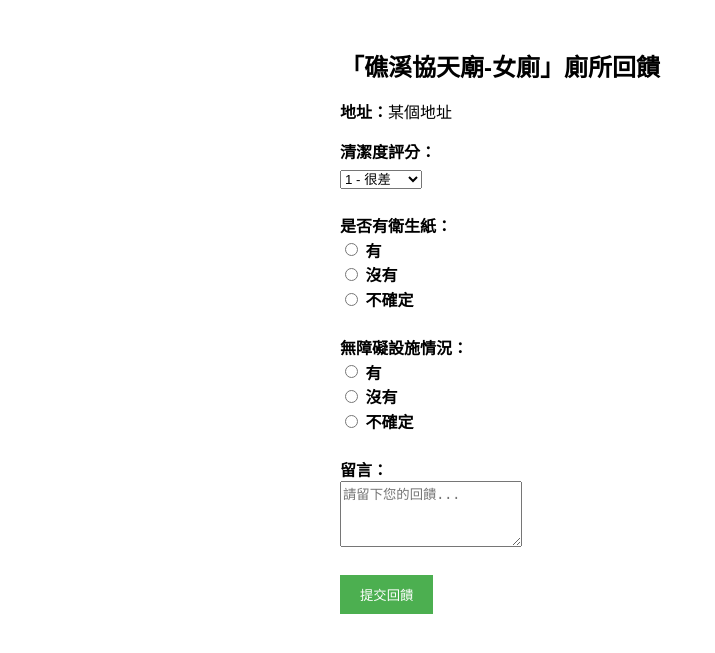
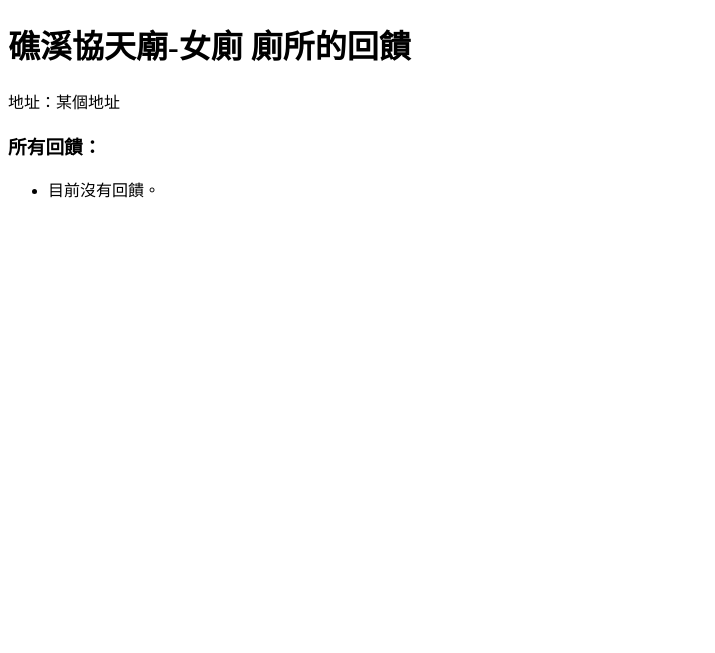
Before and after one commit to eason11133/toilet-bot, a Flask app: a page that uses templates/toilet_feedback.html in a window 1280 px wide. Shown: the top 653 px of the page, without its empty margins (0-715 px from the left). Run offline with Flask 3, Linux system fonts and the light colour scheme.

Commit message:
Add toilet_feedback.html template

```diff
--- a/templates/toilet_feedback.html
+++ b/templates/toilet_feedback.html
@@ -1,54 +1,27 @@
 <!DOCTYPE html>
-<html lang="zh-Hant">
+<html lang="zh-TW">
 <head>
     <meta charset="UTF-8">
     <meta name="viewport" content="width=device-width, initial-scale=1.0">
-    <title>廁所回饋 - {{ name }}</title>
-    <style>
-        body { font-family: sans-serif; max-width: 600px; margin: auto; padding: 2em; }
-        h1 { font-size: 24px; }
-        .form-group { margin-bottom: 1.5em; }
-        label { display: block; font-weight: bold; }
-        select, input[type="radio"] { margin-top: 0.5em; }
-        .submit-btn { background-color: #4CAF50; color: white; padding: 10px 20px; border: none; cursor: pointer; }
-        .submit-btn:hover { background-color: #45a049; }
-    </style>
+    <title>廁所回饋</title>
 </head>
 <body>
-    <h1>「{{ name }}」廁所回饋</h1>
-    <p><strong>地址：</strong>{{ address }}</p>
-    <form action="/submit_feedback" method="post">
-        <div class="form-group">
-            <label for="rating">清潔度評分：</label>
-            <select name="rating" id="rating" required>
-                <option value="1">1 - 很差</option>
-                <option value="2">2 - 還可以</option>
-                <option value="3">3 - 普通</option>
-                <option value="4">4 - 好</option>
-                <option value="5">5 - 很好</option>
-            </select>
-        </div>
-
-        <div class="form-group">
-            <label>是否有衛生紙：</label>
-            <label><input type="radio" name="toilet_paper" value="有" required> 有</label>
-            <label><input type="radio" name="toilet_paper" value="沒有"> 沒有</label>
-            <label><input type="radio" name="toilet_paper" value="不確定"> 不確定</label>
-        </div>
-
-        <div class="form-group">
-            <label>無障礙設施情況：</label>
-            <label><input type="radio" name="accessibility" value="有" required> 有</label>
-            <label><input type="radio" name="accessibility" value="沒有"> 沒有</label>
-            <label><input type="radio" name="accessibility" value="不確定"> 不確定</label>
-        </div>
-
-        <div class="form-group">
-            <label for="comment">留言：</label>
-            <textarea name="comment" id="comment" rows="4" placeholder="請留下您的回饋..."></textarea>
-        </div>
-
-        <button type="submit" class="submit-btn">提交回饋</button>
-    </form>
+    <h1>{{ name }} 廁所的回饋</h1>
+    <p>地址：{{ address }}</p>
+    <h3>所有回饋：</h3>
+    <ul>
+        {% for feedback in comments %}
+            <li>
+                <strong>清潔度評分:</strong> {{ feedback.rating }} <br>
+                <strong>衛生紙:</strong> {{ feedback.toilet_paper }} <br>
+                <strong>無障礙設施情況:</strong> {{ feedback.accessibility }} <br>
+                <strong>使用廁所時間:</strong> {{ feedback.time_of_use }} <br>
+                <strong>留言:</strong> {{ feedback.comment }} <br>
+                <hr>
+            </li>
+        {% else %}
+            <li>目前沒有回饋。</li>
+        {% endfor %}
+    </ul>
 </body>
 </html>
```
